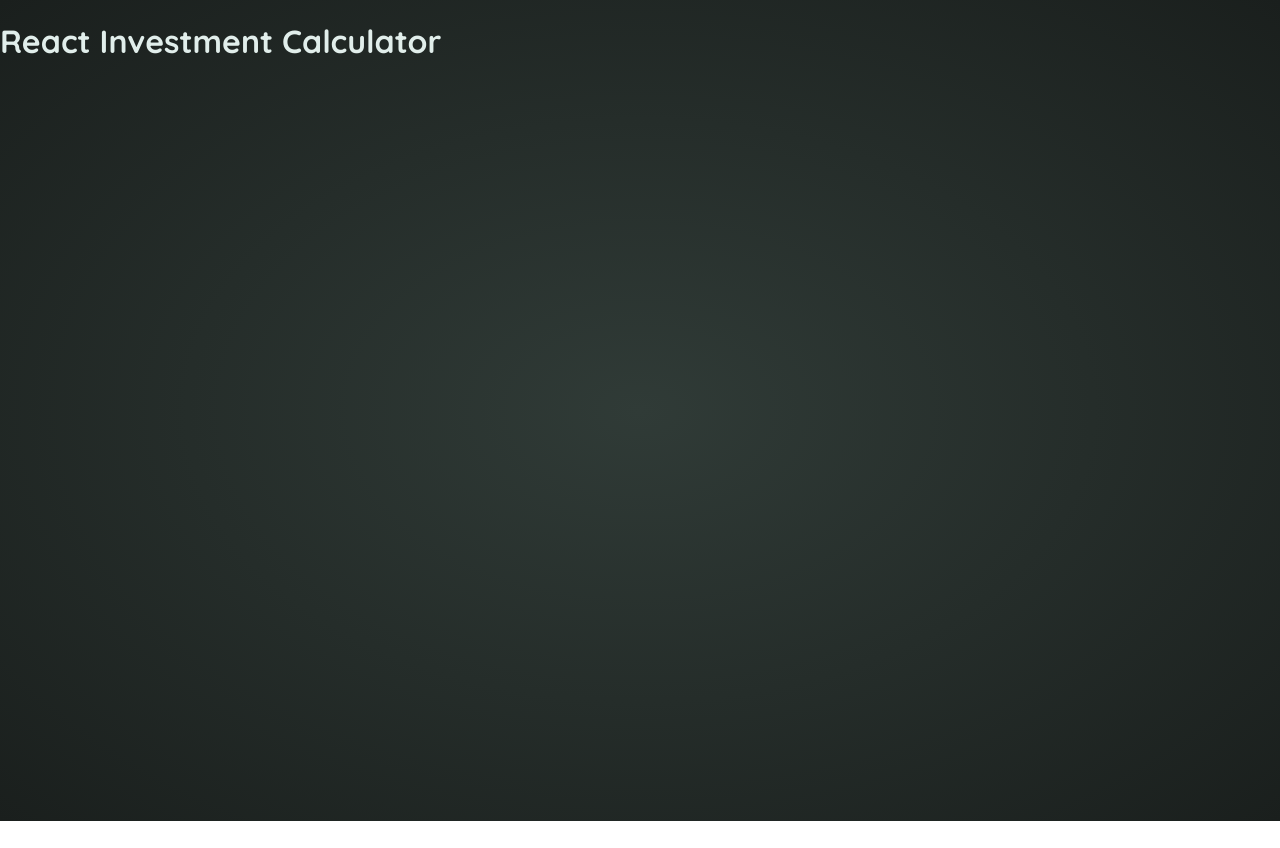
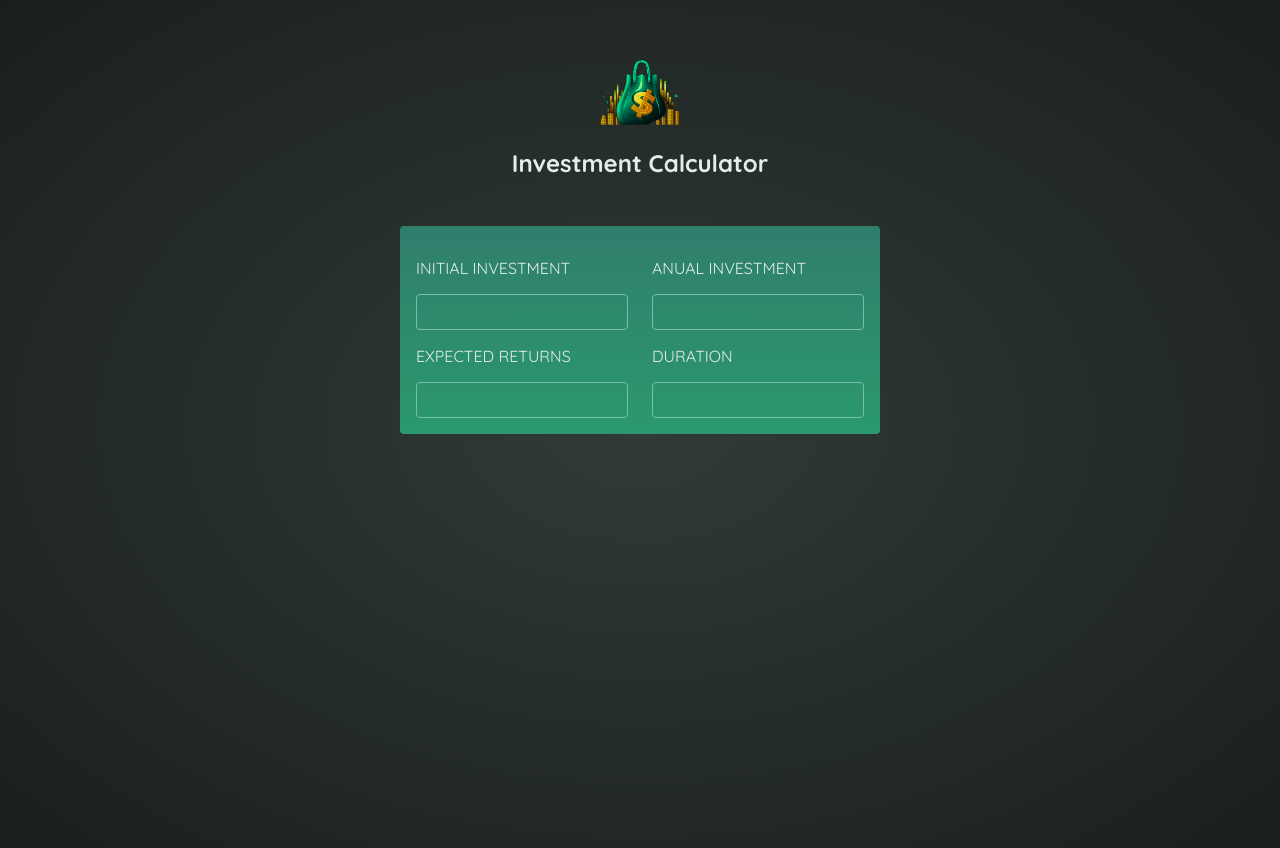
Before and after one commit to ShomaDoi/InvProject, a React (Vite) app: page / in a window 1280 px wide. Before the commit the page ends 821 px from the top, so only its background shows below. Built offline with nearby package versions, Linux system fonts and the light colour scheme.

Commit message:
Added basic Header and InvestmentCalculator components

```diff
--- a/src/App.jsx
+++ b/src/App.jsx
@@ -1,6 +1,12 @@
+import Header from "./components/Header"
+import InvestmentCalculator from "./components/InvestmentCalculator"
+
 function App() {
   return (
-    <h1>React Investment Calculator</h1>
+    <div>
+      <Header/>
+      <InvestmentCalculator/>
+    </div>
   )
 }
 
--- /dev/null
+++ b/src/components/Header.jsx
@@ -0,0 +1,8 @@
+import Img from './../assets/investment-calculator-logo.png';
+
+export default function Header() {
+    return <header id="header">
+        <img src={Img} alt="inser logo here"/>
+        <h1>Investment Calculator</h1>
+    </header>
+}
--- /dev/null
+++ b/src/components/InvestmentCalculator.jsx
@@ -0,0 +1,18 @@
+export default function InvestmentCalculator()  {
+    return <div id="user-input" className="input-group">
+        <div>
+            <p className="label">INITIAL INVESTMENT</p>
+            <input id="initial" className="input"/>
+            <p className="label">EXPECTED RETURNS</p>
+            <input id="expected" className="input"/>
+        </div>
+
+        <div>
+            <p  className="label">ANUAL INVESTMENT</p>
+            <input id="anual" className="input"/>
+            <p className="label">DURATION</p>
+            <input id="duration" className="input"/>
+        </div>
+
+    </div>
+}
```
